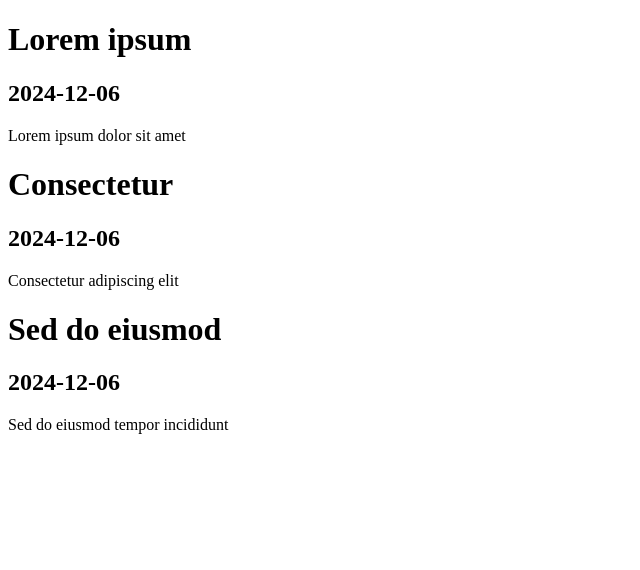
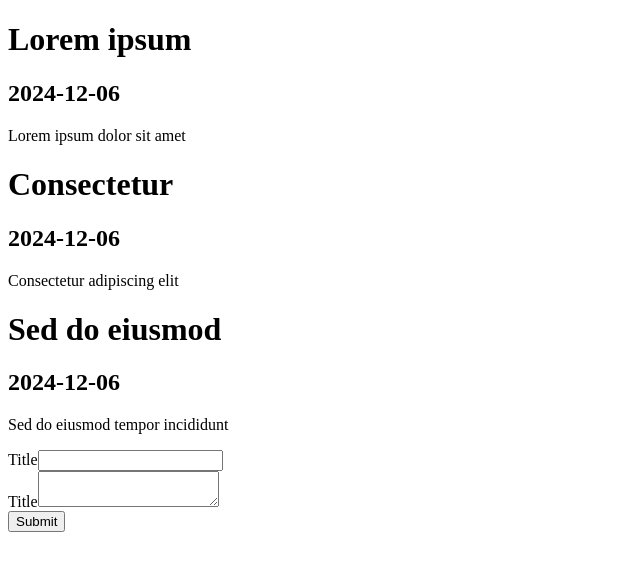
Before and after one commit to IgorArnaut/React-Notes-App, a React (Create React App) app in the folder notes-app/: page / in a window 1280 px wide. Shown: the top 570 px of the page, without its empty margins (0-640 px from the left). Built offline with nearby package versions, Linux system fonts and the light colour scheme.

Commit message:
Created a note form

```diff
--- a/notes-app/src/App.js
+++ b/notes-app/src/App.js
@@ -1,3 +1,5 @@
+import { useState } from "react";
+
 function Note({ note }) {
   return (
     <div>
@@ -14,11 +16,30 @@ export default function App() {
     { title: "Consectetur", date: "2024-12-06", text: "Consectetur adipiscing elit" },
     { title: "Sed do eiusmod", date: "2024-12-06", text: "Sed do eiusmod tempor incididunt" },
   ];
+
+  const [notes, setNotes] = useState(noteList);
+
+  const handleSubmit = (e) => {
+    e.preventDefault();
+    console.log(e.target.title.value);
+    console.log(e.target.text.value);
+  };
+
   return (
     <>
-      {noteList.map((note) => (
-        <Note note={note} />
+      {noteList.map((note, i) => (
+        <Note key={i} note={note} />
       ))}
+
+      <form onSubmit={handleSubmit}>
+        <label htmlFor="title">Title</label>
+        <input type="text" id="title" />
+        <br />
+        <label htmlFor="text">Title</label>
+        <textarea id="text"></textarea>
+        <br />
+        <input type="submit" value="Submit" />
+      </form>
     </>
   );
 }
```
